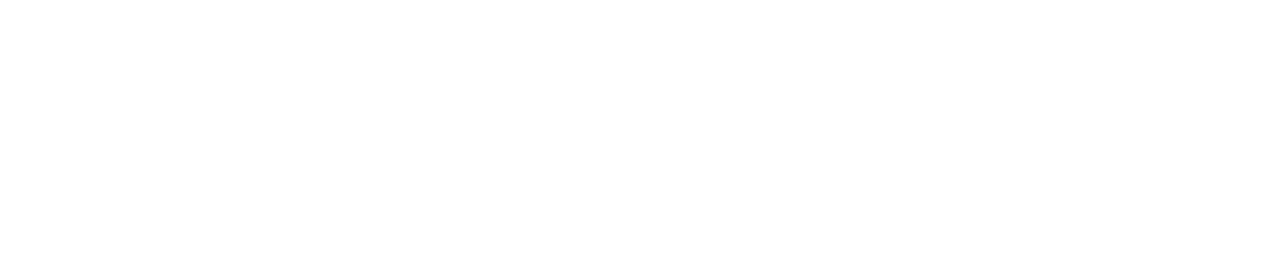
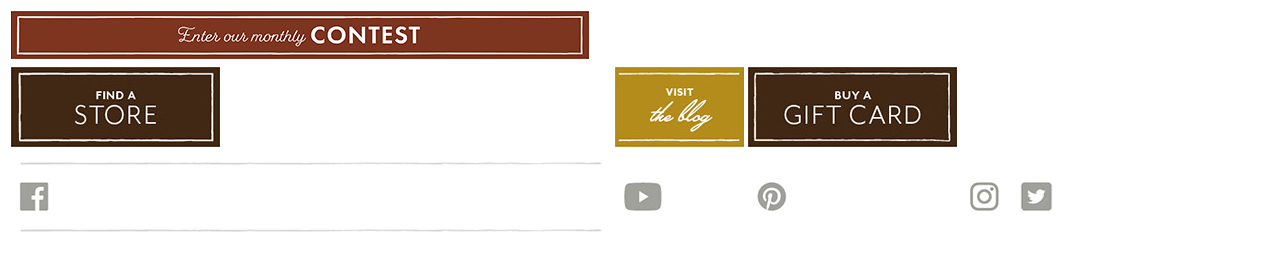
Before and after one commit to pconricode/email-footer, a plain HTML site: page index.html in a window 1280 px wide. Drawn offline with Linux system fonts and the light colour scheme.

Commit message:
added images and updated index.html

```diff
--- a/index.html
+++ b/index.html
@@ -8,7 +8,25 @@
 <body>
     <table>
         <tr>
-            <td rowspan="3"></td>
+            <td><img src="images/contest.png" alt=""></td>
+        </tr>
+        <tr>
+            <td><img src="images/find-store.jpg" alt=""></td>
+            <td><img src="images/visit-blog.jpg" alt=""></td>
+            <td><img src="images/gift-card.jpg" alt=""></td>
+        </tr>
+        <tr>
+            <td><img src="images/gray-line.jpg" alt=""></td>
+        </tr>
+        <tr>
+            <td><img src="images/fb-icon.jpg" alt=""></td>
+            <td><img src="images/youtube-icon.jpg" alt=""></td>
+            <td><img src="images/pinterest-icon.jpg" alt=""></td>
+            <td><img src="images/instagram-icon.jpg" alt=""></td>
+            <td><img src="images/twitter-icon.jpg" alt=""></td>
+        </tr>
+        <tr>
+            <td rowspan="5"><img src="images/gray-line.jpg" alt=""></td>
         </tr>
     </table>
 </body>
```
Also changed, not shown: images/contest.png (added), images/fb-icon.jpg (added), images/find-store.jpg (added), images/gift-card.jpg (added), images/gray-line.jpg (added), images/instagram-icon.jpg (added), images/pinterest-icon.jpg (added), images/twitter-icon.jpg (added), images/visit-blog.jpg (added), images/youtube-icon.jpg (added).
